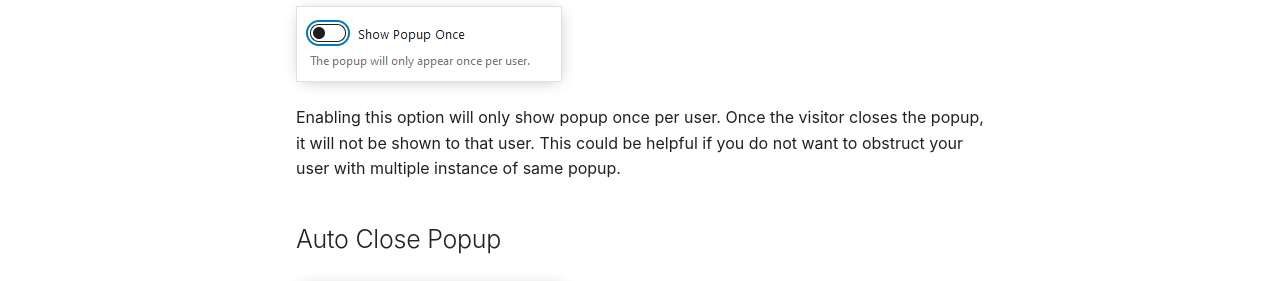
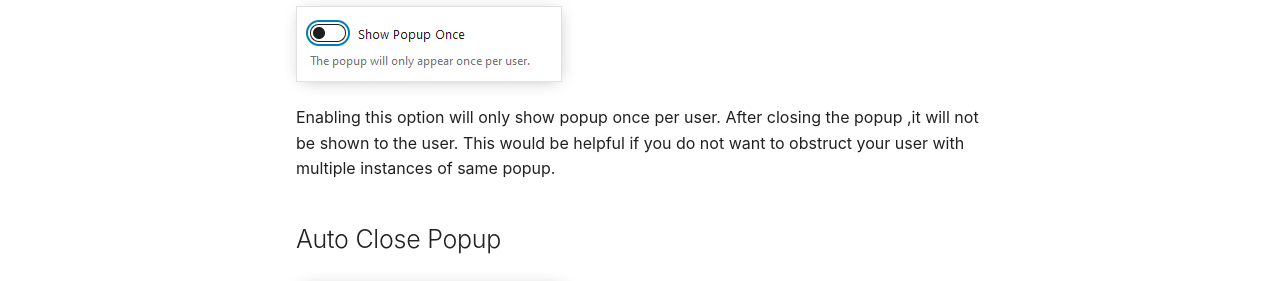
Before and after one commit to codemanas/cm-blocks-docs, an MkDocs documentation site: the page built from docs/simple-popup-block/popup-behavior.md, in a window 1280 px wide and 1321 px high. Shown: the part 608-889 px from the top of the window. Built offline with MkDocs 1.6.1 and Material for MkDocs 9.7.7, drawn with Linux system fonts in a browser that asks for light colours; some web fonts are replaced.

Commit message:
changes in popup-behaviour

```diff
--- a/docs/simple-popup-block/popup-behavior.md
+++ b/docs/simple-popup-block/popup-behavior.md
@@ -11,8 +11,8 @@ You can configure it as per your preference as outlined below.
 
 ![Show Popup Once ](img/show-popup-once.png)
 
-Enabling this option will only show popup once per user. Once the visitor closes the popup, it will not be shown to that user.
-This could be helpful if you do not want to obstruct your user with multiple instance of same popup.
+Enabling this option will only show popup once per user. After closing the popup ,it will not be shown to the user.
+This would be helpful if you do not want to obstruct your user with multiple instances of same popup.
 
 ## Auto Close Popup</p>
 ![Popup Behaviour Auto Close](img/popup-behaviour-auto-close.png)
```
